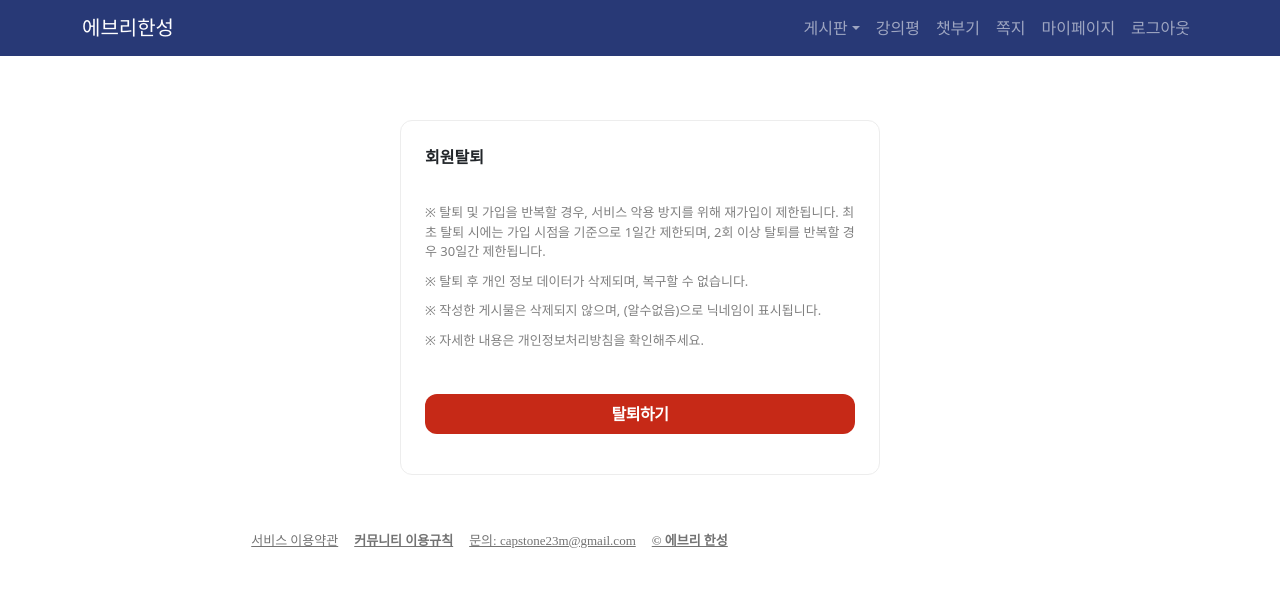
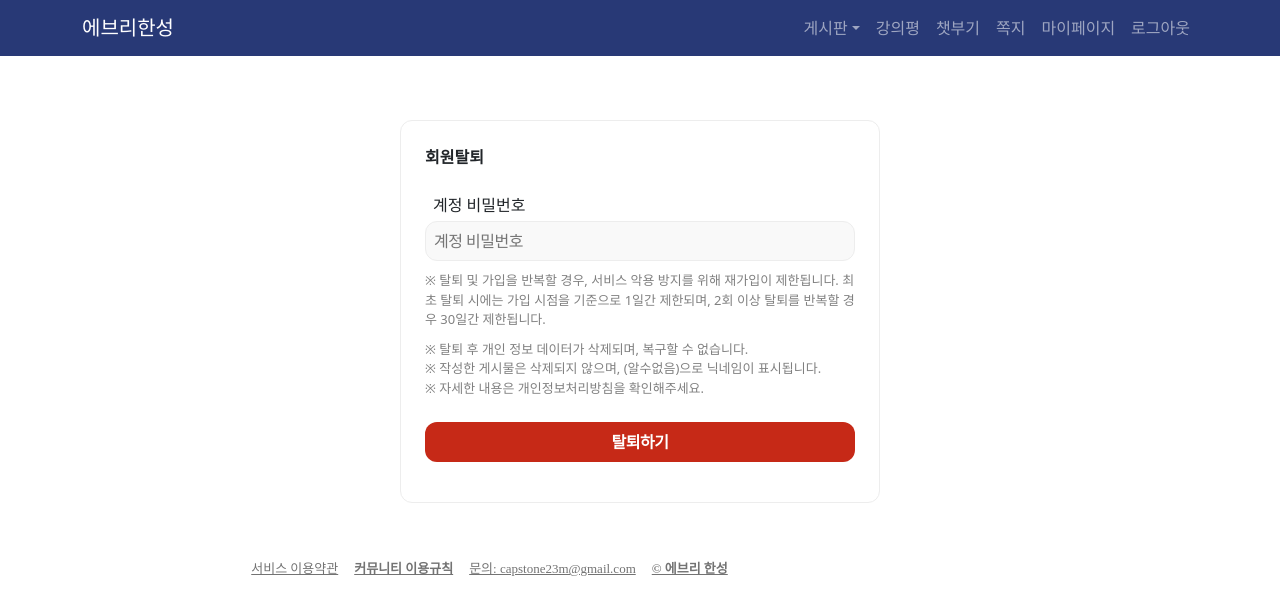
Before and after one commit to minseokiim/everyHansung_Front, a React (Create React App) app: page /my/deleteaccount in a window 1280 px wide. Shown: the top 614 px of the page. Built offline with nearby package versions, Linux system fonts and the light colour scheme.

Commit message:
화면 수정

```diff
--- a/src/page/myPage/AccountPage/ChangeEmailPage.js
+++ b/src/page/myPage/AccountPage/ChangeEmailPage.js
@@ -3,18 +3,13 @@ import axios from "axios";
 import "../../signupPage/SignUpPage.css";
 import CheckIcon from "@material-ui/icons/Check";
 import ClearIcon from "@material-ui/icons/Clear";
-import { useNavigate, useLocation } from "react-router-dom";
+import { useNavigate } from "react-router-dom";
 
 const ChangeEmailPage = () => {
   const [email, setEmail] = useState("");
 
   const [checkEmailDisplay, setCheckEmailDisplay] = useState("none");
   const [clearEmailDisplay, setClearEmailDisplay] = useState("none");
-
-  const [checkConfirmemailDisplay, setCheckConfirmemailDisplay] =
-    useState("none");
-  const [clearConfirmemailDisplay, setClearConfirmemailDisplay] =
-    useState("none");
 
   const move = useNavigate();
 
@@ -33,18 +28,8 @@ const ChangeEmailPage = () => {
     } catch (e) {}
   };
 
-  const confirmEmailCheck = (e) => {
-    if (e.target.value !== email) {
-      setClearConfirmemailDisplay("block");
-      setCheckConfirmemailDisplay("none");
-    } else {
-      setCheckConfirmemailDisplay("block");
-      setClearConfirmemailDisplay("none");
-    }
-  };
-
   const onSubmit = (e) => {
-    if (checkEmailDisplay === "block" && checkConfirmemailDisplay === "block") {
+    if (checkEmailDisplay === "block") {
       axios
         .patch("http://localhost:8080/my/email", {
           email,
@@ -87,27 +72,6 @@ const ChangeEmailPage = () => {
           </div>
 
           <div className="input">
-            <div className="inputbox">
-              <input
-                onChange={confirmEmailCheck}
-                type="email"
-                name="user_email"
-                maxLength="50"
-                placeholder="이메일을 다시 입력하세요."
-                className="search"
-              />
-              <CheckIcon
-                className="checkIcon"
-                style={{ display: checkConfirmemailDisplay }}
-              />
-              <ClearIcon
-                className="clearIcon"
-                style={{ display: clearConfirmemailDisplay }}
-              />
-            </div>
-          </div>
-
-          <div className="input">
             <button
               className="lec-button mb-3"
               type="submit"
--- a/src/page/myPage/AccountPage/DeleteAccountPage.js
+++ b/src/page/myPage/AccountPage/DeleteAccountPage.js
@@ -2,9 +2,15 @@ import { useState } from "react";
 import axios from "axios";
 import "../../signupPage/SignUpPage.css";
 import { useNavigate } from "react-router-dom";
+import CheckIcon from "@material-ui/icons/Check";
+import ClearIcon from "@material-ui/icons/Clear";
 
 const DeleteAccountPage = () => {
+  const [passwd, setPasswd] = useState("none");
   const move = useNavigate();
+
+  const [checkPasswdDisplay, setCheckPasswdDisplay] = useState("none");
+  const [clearPasswdDisplay, setClearPasswdDisplay] = useState("none");
 
   const onSubmit = (e) => {
     e.preventDefault();
@@ -25,8 +31,32 @@ const DeleteAccountPage = () => {
         <div className="">
           <div className="mb-3 ">
             <strong>회원탈퇴</strong>
-            <br />
-            <br />
+
+          <div className="input">
+          <div className="label">
+            <label>계정 비밀번호</label>
+          </div>
+
+          <div className="inputbox">
+            <input
+              type="password"
+              name="passwd"
+              maxLength="20"
+              placeholder="계정 비밀번호"
+              className="search"
+            />
+            <CheckIcon
+              className="checkIcon"
+              style={{ display: checkPasswdDisplay }}
+            />
+            <ClearIcon
+              className="clearIcon"
+              style={{ display: clearPasswdDisplay }}
+            />
+        </div>
+
+      </div>
+
         <div className="grey">
           <div className="text">
             ※ 탈퇴 및 가입을 반복할 경우, 서비스 악용 방지를 위해 재가입이
@@ -34,21 +64,16 @@ const DeleteAccountPage = () => {
             제한되며, 2회 이상 탈퇴를 반복할 경우 30일간 제한됩니다.
             <br />
           </div>
+
           <div className="text">
             ※ 탈퇴 후 개인 정보 데이터가 삭제되며, 복구할 수 없습니다.
             <br />
-              </div>
-              <div className="text">
-                ※ 작성한 게시물은 삭제되지 않으며, (알수없음)으로 닉네임이
-                표시됩니다.
+            ※ 작성한 게시물은 삭제되지 않으며, (알수없음)으로 닉네임이 표시됩니다.
             <br />
-              </div>{" "}
-              <div className="text">
             ※ 자세한 내용은 개인정보처리방침을 확인해주세요.
-                <br />
-                <br />
             </div>
           </div>
+
           <div className="input">
             <button className="lec-button mb-3" onClick={onSubmit}>
               탈퇴하기
@@ -58,7 +83,6 @@ const DeleteAccountPage = () => {
       </div>
     </div>
   </div>
-  );
-};
+)};
 
 export default DeleteAccountPage;
--- a/src/page/myPage/CommunityPage/ChangeNickPage.js
+++ b/src/page/myPage/CommunityPage/ChangeNickPage.js
@@ -77,7 +77,7 @@ const ChangeNickPage = () => {
               type="submit"
               onClick={onSubmit}
             >
-              이메일 변경
+              닉네임 변경
             </button>
           </div>
         </div>
```
Lines whose indentation alone changed are shown as unchanged.
